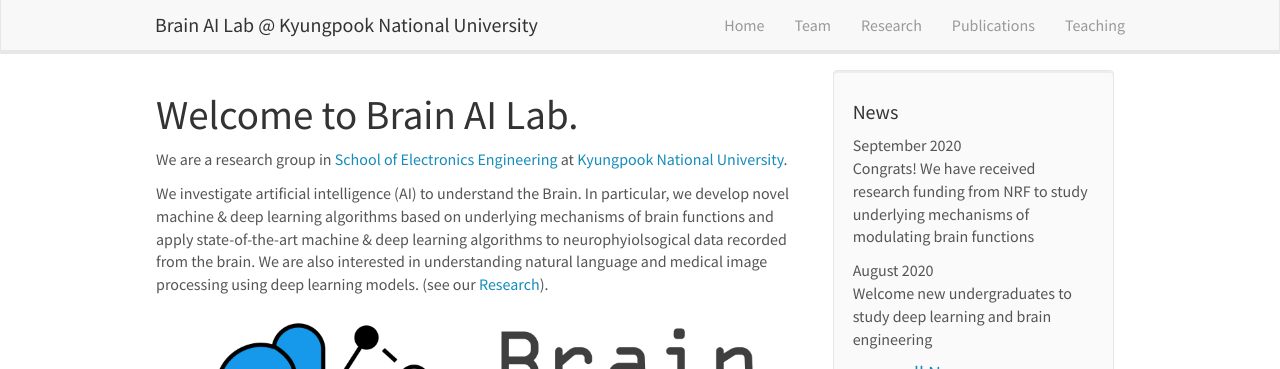
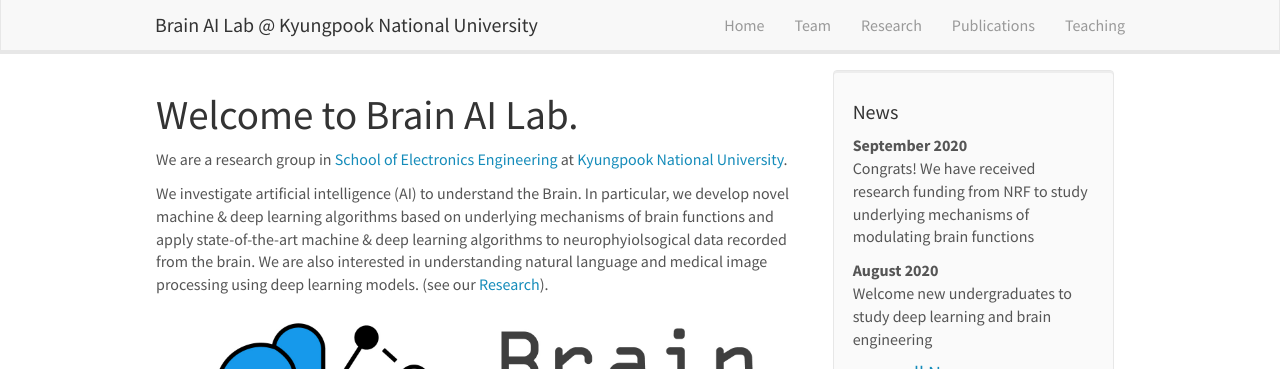
Before and after one commit to KNU-BrainAI/knu-brainai.github.io, a Jekyll site: the page built from _pages/home.md, in a window 1280 px wide. Shown: the top 369 px of the page. Built offline with Jekyll 4.4.1, drawn with Linux system fonts in a browser that asks for light colours; nearby versions of some CDN libraries.

Commit message:
Update news.html

```diff
--- a/_includes/news.html
+++ b/_includes/news.html
@@ -3,7 +3,7 @@
 <h4>News</h4>
 
 {% for article in site.data.news limit:20 %}
-{{ article.date }}
+    <b>{{ article.date }}</b>
 <p>{{ article.headline }}</p>
 {% endfor %}
 
```
